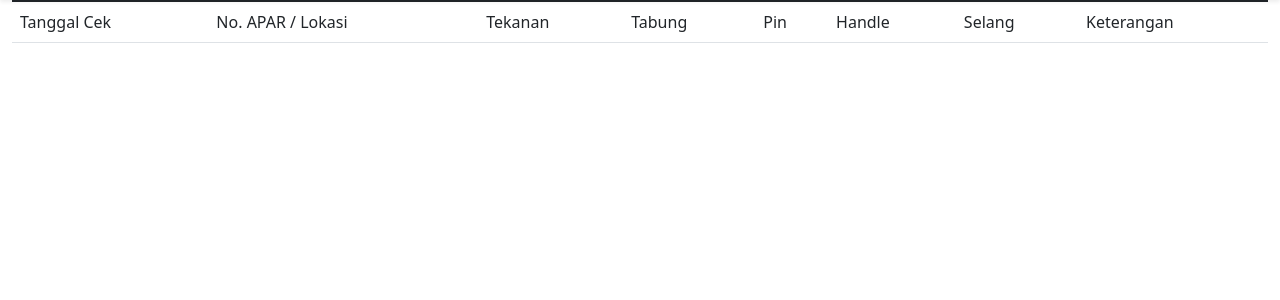
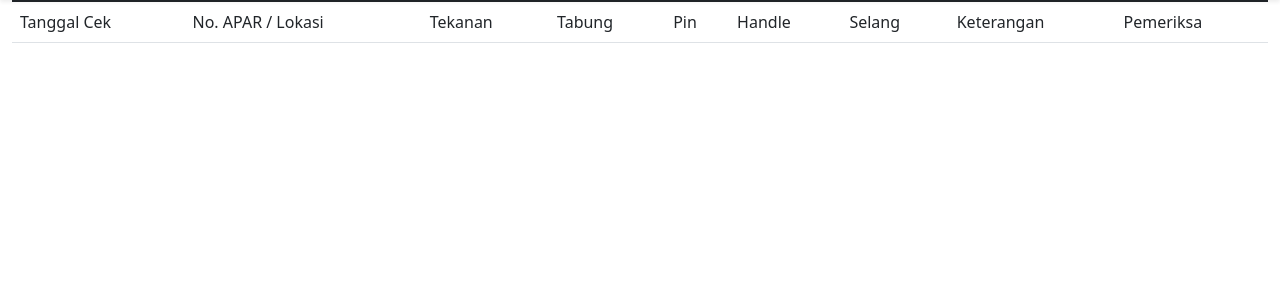
Before and after one commit to criespy/apar-manager, a Django app: page /history/ in a window 1280 px wide. Shown: the part 66-366 px from the top of the page. Run offline with Django 3.2, Linux system fonts and the light colour scheme; the visitor is signed in with stand-in values (Sample User, id 1); data that the repository does not hold is empty; some libraries are stand-ins or nearby versions.

Commit message:
Ditambahkan id pemeriksa di model pemeriksaan apar

```diff
--- a/aparApp/forms.py
+++ b/aparApp/forms.py
@@ -75,7 +75,7 @@ class FormPemeriksaanById(ModelForm):
     class Meta:
         model = Pemeriksaan
         fields = '__all__'
-        labels = {'apar':'Nomor APAR', 'path_foto':'Foto APAR'}
+        labels = {'apar':'Nomor APAR', 'path_foto':'Foto APAR', 'pemeriksa':''}
         widgets = {
             'apar': forms.TextInput({'class':'form-control', 'readonly':'readonly'}),
             'tekanan': forms.CheckboxInput(),
@@ -89,6 +89,7 @@ class FormPemeriksaanById(ModelForm):
             #'apar.path_foto': forms.FileInput({'class':'form-control'}),
             #'tanggal': forms.TextInput({'class':'form-control'}),
             'path_foto': forms.FileInput({'class':'form-control'}),
+            'pemeriksa': forms.TextInput({'class':'form-control', 'hidden':'hidden'}),
     }
 
 class FormDetailApar(ModelForm):
--- a/aparApp/models.py
+++ b/aparApp/models.py
@@ -4,6 +4,7 @@ from django.utils import timezone
 from django.urls import reverse
 from django.utils.translation import gettext_lazy as _
 from django_resized import ResizedImageField
+from django.contrib.auth.models import User
 
 class Apar(models.Model):
     nomor = models.IntegerField()
@@ -42,6 +43,7 @@ class Pemeriksaan(models.Model):
     sign = models.BooleanField(choices=STATUS_CHOICES, default=False)
     keterangan = models.CharField(max_length=300, blank=True, null=True)
     path_foto = ResizedImageField(size=[280, 390],upload_to='images/%Y%m',default='images/202304/apar.jpg')
+    pemeriksa = models.ForeignKey(User, on_delete=models.CASCADE)
 
     def __str__(self):
         return str(self.tanggal) + "-" + str(self.apar)
--- a/aparApp/views.py
+++ b/aparApp/views.py
@@ -111,8 +111,10 @@ class CekAparById(LoginRequiredMixin, CreateView):
 
     def get_initial(self): #digunakan untuk memberikan nilai default di form
         apar = get_object_or_404(Apar, slug=self.kwargs.get('slug'))
+        user = self.request.user.id
         return {
             'apar':apar,
+            'pemeriksa':user,
         }
 
     def get_context_data(self, **kwargs): #digunakan untuk mengambil url dan mengirimkan nilainya ke template
--- a/templates/apar_detailview.html
+++ b/templates/apar_detailview.html
@@ -74,6 +74,7 @@
                         <td>Handle</td>
                         <td>Selang</td>
                         <td>Keterangan</td>
+                        <td>Pemeriksa</td>
                     </thead>
                 </tr>
                 {% if pemeriksaan_list %}
@@ -86,6 +87,7 @@
                     <td>{{ cek.get_handle_display }}</td>
                     <td>{{ cek.get_selang_display }}</td>
                     <td>{{ cek.keterangan }}</td>
+                    <td>{{ cek.pemeriksa }}</td>
                 </tr>
                 {% endfor %}
                 {% endif %}
--- a/templates/pemeriksaan_listview.html
+++ b/templates/pemeriksaan_listview.html
@@ -14,6 +14,7 @@
                 <td>Handle</td>
                 <td>Selang</td>
                 <td>Keterangan</td>
+                <td>Pemeriksa</td>
             </thead>
         </tr>
         {% for cek in object_list %}
@@ -26,6 +27,7 @@
             <td>{{ cek.get_handle_display }}</td>
             <td>{{ cek.get_selang_display }}</td>
             <td>{{ cek.keterangan }}</td>
+            <td>{{ cek.pemeriksa }}</td>
         </tr>
         {% endfor %}
     </table>
```
Also changed, not shown: aparApp/migrations/0020_pemeriksaan_pemeriksa.py (added).
